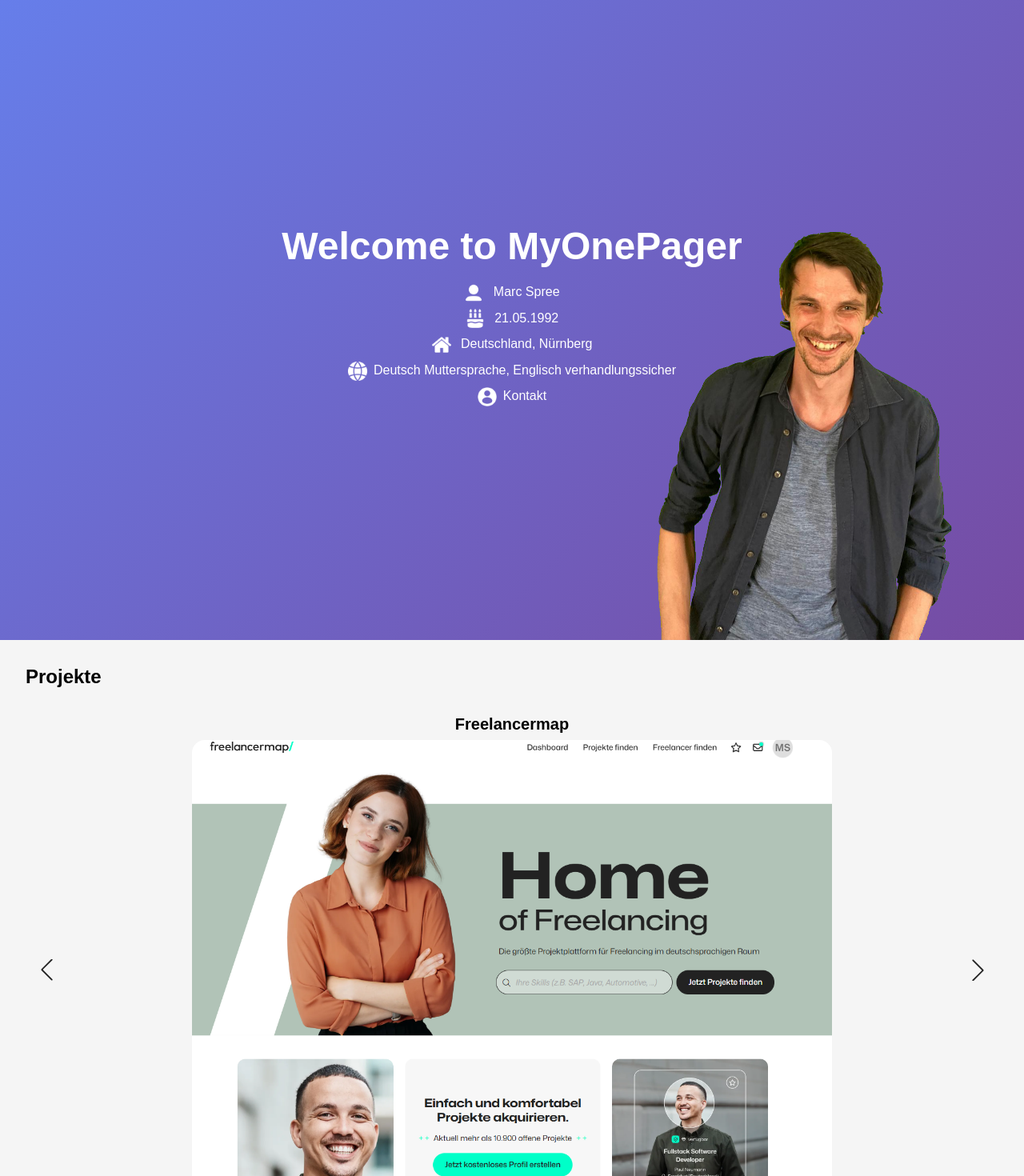
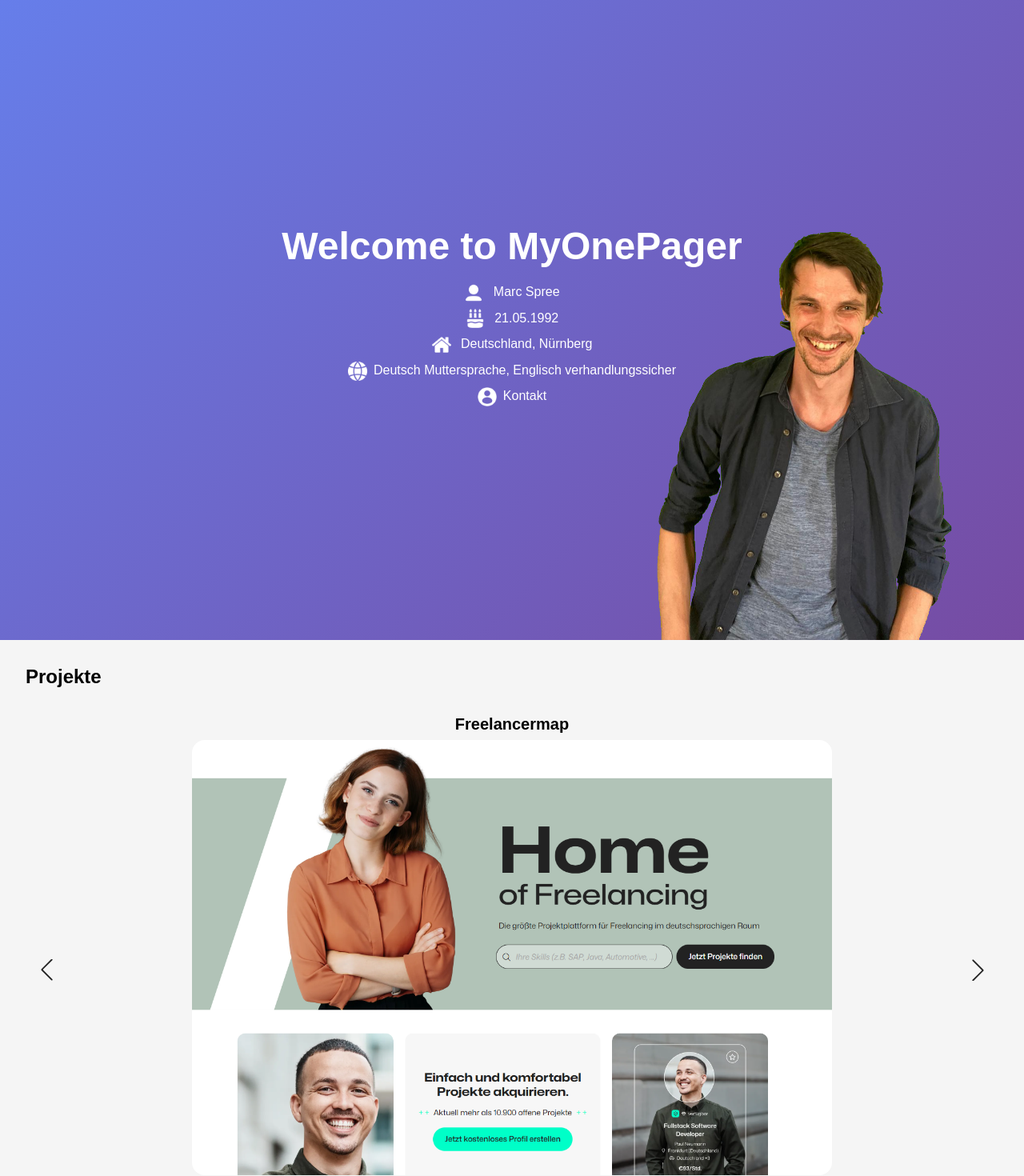
Before and after one commit to SharkMarc/Onepage, a React app: page / in a window 1280 px wide. Shown: the top 1470 px of the page at 80% size. Built offline with nearby package versions, Linux system fonts and the light colour scheme.

Commit message:
fixed image height

```diff
--- a/src/assets/components/swiper.scss
+++ b/src/assets/components/swiper.scss
@@ -188,7 +188,7 @@
     height: 40rem;
 
     img {
-      height: 38rem;
+      height: 34rem;
     }
   }
 }
```
